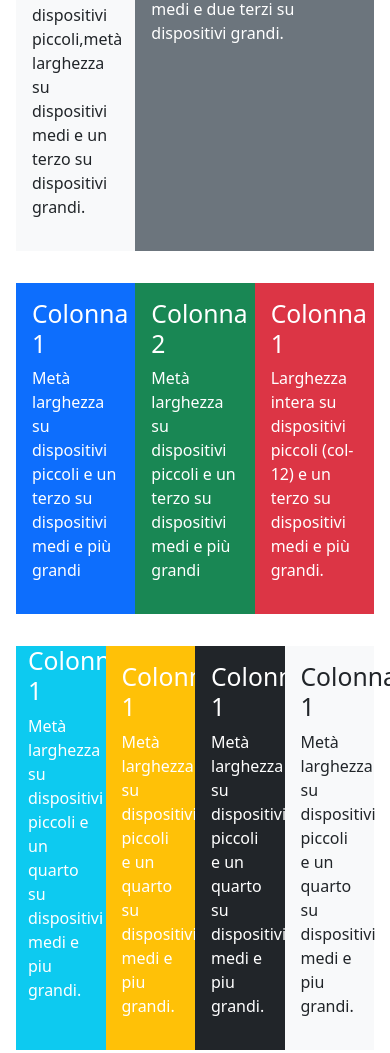
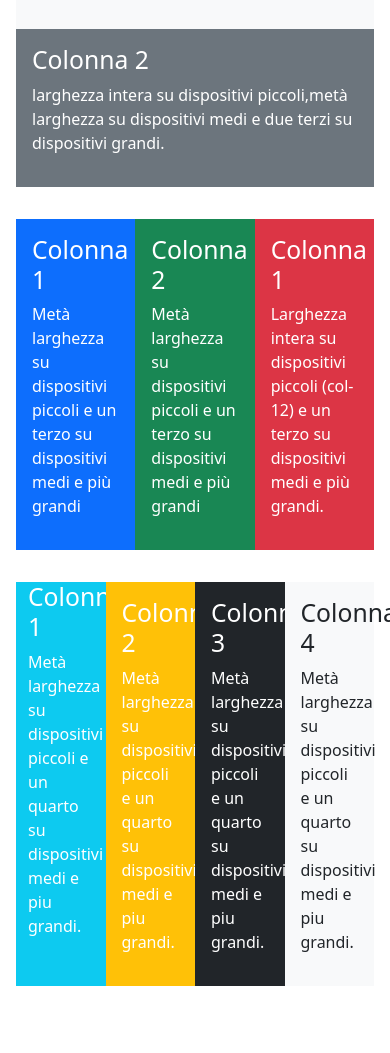
Before and after one commit to GennaroBuonomo/htmlcss-bootstrap-layout, a plain HTML site: page index.html in a window 390 px wide. Shown: the part 331-1384 px from the top of the page. After the commit the page ends 1333 px from the top, so only its background shows below. Drawn offline with nearby package versions, Linux system fonts and the light colour scheme.

Commit message:
[add] Responsive

```diff
--- a/index.html
+++ b/index.html
@@ -28,14 +28,14 @@
   <main>
     <div class="container ">
       <div class="row justify-content-center p-3">
-        <div class="col-4 bg-light p-3">
+        <div class="col-12 col-md-6 col-lg-4 bg-light p-3">
           <div>
             <h2>Colonna 1</h2>
             <p>larghezza intera su dispositivi piccoli,metà larghezza su dispositivi medi e un terzo su dispositivi
               grandi.</p>
           </div>
         </div>
-        <div class="col-8 bg-secondary p-3">
+        <div class="col-12 col-md-6 col-lg-4 bg-secondary p-3">
           <div class="text-white">
             <h2>Colonna 2</h2>
             <p>larghezza intera su dispositivi piccoli,metà larghezza su dispositivi medi e due terzi
@@ -73,19 +73,19 @@
         </div>
         <div class="col-3 bg-warning p-3">
           <div class="text-white">
-            <h2>Colonna 1</h2>
+            <h2>Colonna 2</h2>
             <p>Metà larghezza su dispositivi piccoli e un quarto su dispositivi medi e piu grandi.</p>
           </div>
         </div>
         <div class="col-3 bg-dark p-3">
           <div class="text-white">
-            <h2>Colonna 1</h2>
+            <h2>Colonna 3</h2>
             <p>Metà larghezza su dispositivi piccoli e un quarto su dispositivi medi e piu grandi.</p>
           </div>
         </div>
         <div class="col-3 bg-light p-3">
           <div>
-            <h2>Colonna 1</h2>
+            <h2>Colonna 4</h2>
             <p>Metà larghezza su dispositivi piccoli e un quarto su dispositivi medi e piu grandi.</p>
           </div>
         </div>
```
